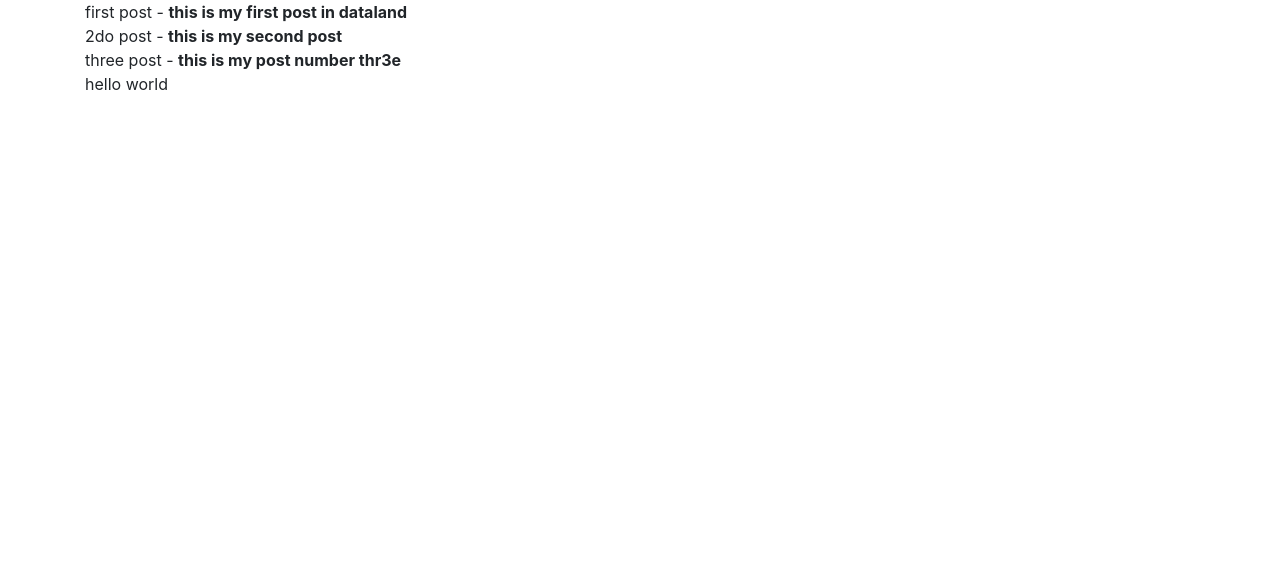
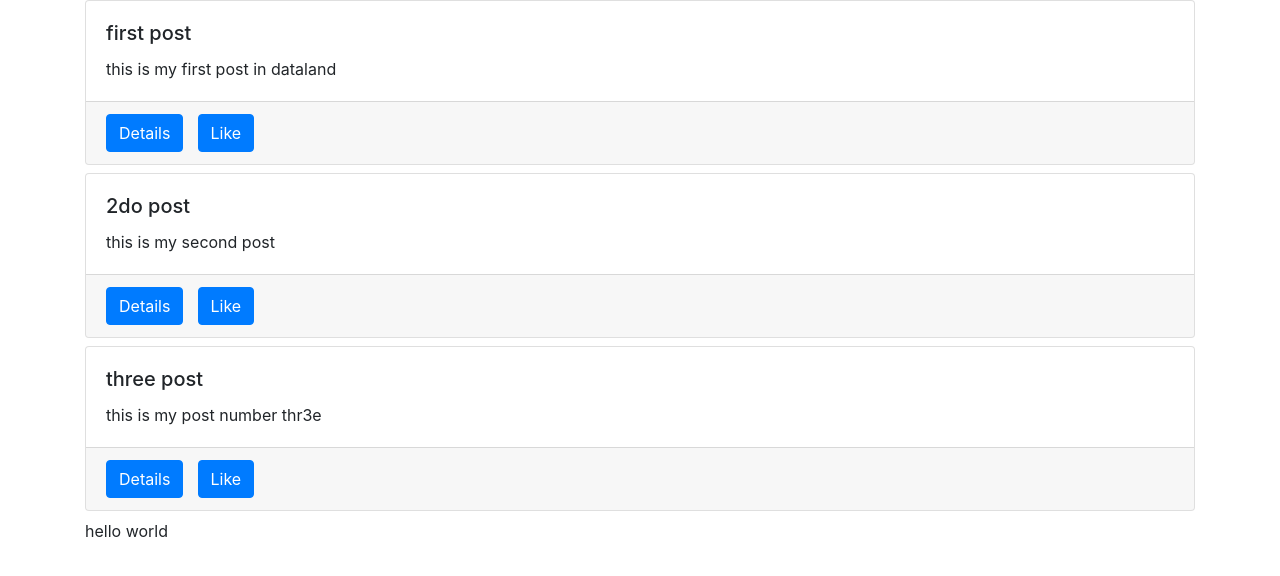
Before and after one commit to Sergio-Torres/Dataland-V2-CRUD-, a Django app: page / in a window 1280 px wide. Shown: the top 576 px of the page. Run offline with Django 3.2, Linux system fonts and the light colour scheme; data comes from the database, SQL or seed files in the repository; some libraries are stand-ins or nearby versions.

Commit message:
create basic cards for post

```diff
--- a/dataland_site/static/posts/main.js
+++ b/dataland_site/static/posts/main.js
@@ -22,16 +22,33 @@ $.ajax({
     success: function(response){
         console.log(response)
         const data = response.data
-        //spiner
+        //spinner
         setTimeout(()=>{
             spinnerBox.classList.add('not-visible')
             console.log(data)
             data.forEach(e =>{
+                //bootstrap cards
                 postsBox.innerHTML += `
-                ${e.title} - <b>${e.description}</b><br>
+                    <div class="card mb-2">
+                        <div class="card-body">
+                            <h5 class="card-title">${e.title}</h5>
+                            <p class="card-text">${e.description}</p>
+                        </div>
+                        <div class="card-footer">
+                            <div class="row">
+                                <div class="col-1">
+                                    <a href="#" class="btn btn-primary">Details</a>
+                                </div>
+                                <div class="col-1">
+                                    <a href="#" class="btn btn-primary">Like</a>
+                                </div>
+
+                            </div>
+                        </div>
+                    </div>
                 `
             });
-        }, 1000)
+        },100)
     },
     error: function(error){
         console.log(error)
--- a/dataland_site/templates/posts/main.html
+++ b/dataland_site/templates/posts/main.html
@@ -19,7 +19,7 @@ posts
 
         {% endfor %}-->
 
-    <div id="spinner-box">
+    <div id="spinner-box" class="text-center">
         <div class="spinner-border" role="status"></div>
     </div>
     <div id="posts-box"></div>
```
